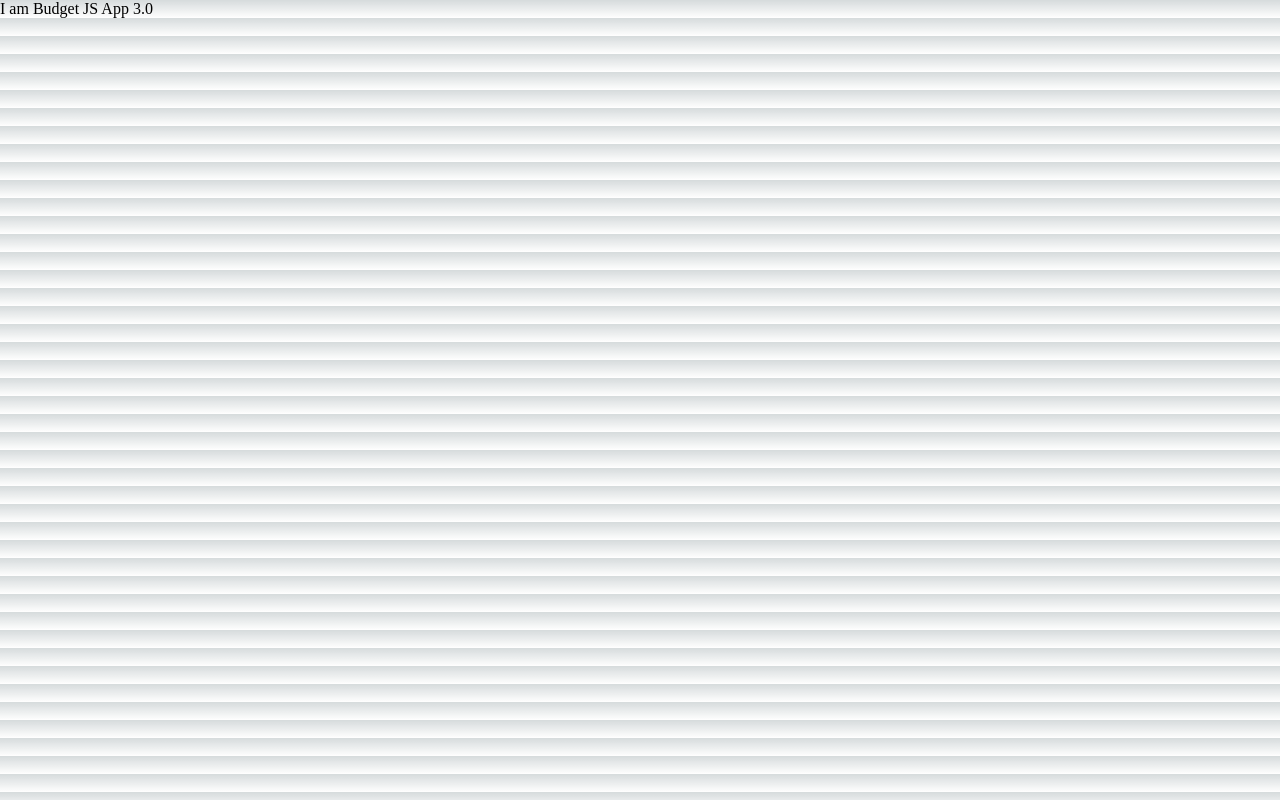
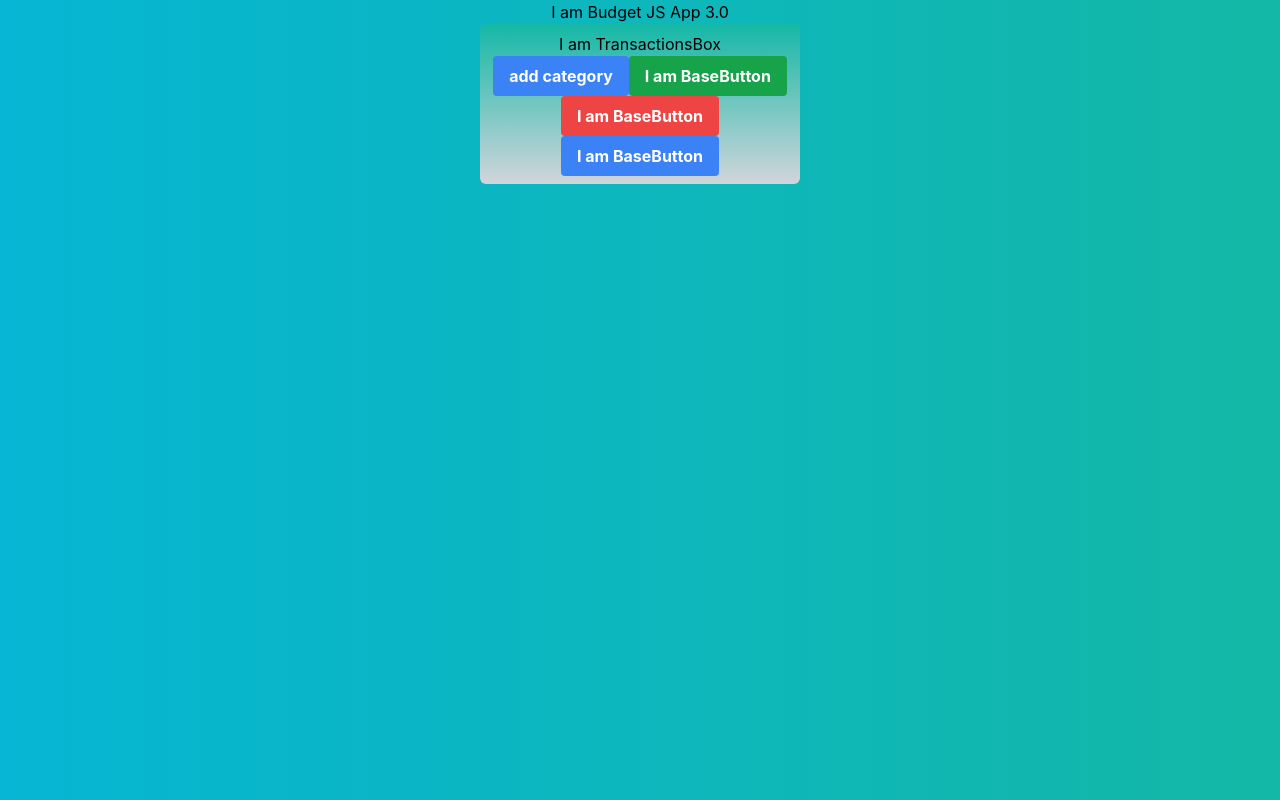
Before and after one commit to Andressitoito/Budget-JS-App-3.0, a Next.js app: page / in a window 1280 px wide. Built offline with nearby package versions, Linux system fonts and the light colour scheme.

Commit message:
Add new dependency, Tailwind. Start with folder arrangement. Add buttons components
A first approach to folder arrangement has been initiated, also a first example of buttons.
Transactions Box component is in progress.

```diff
--- /dev/null
+++ b/components/interaction/Base-button.js
@@ -0,0 +1,21 @@
+const BaseButton = (props) => {
+	const bgColor =
+		(props.danger && "bg-red-500") ||
+		(props.success && "bg-green-600") ||
+		"bg-blue-500";
+
+	const bgColorHover =
+		(props.danger && "hover:bg-red-600") ||
+		(props.success && "hover:bg-green-700") ||
+		"hover:bg-blue-700";
+
+	return (
+		<button
+			className={`${bgColor}  ${bgColorHover}  text-white font-bold py-2 px-4 rounded transition delay-100 duration-500 ease-in-out`}
+		>
+			I am BaseButton
+		</button>
+	);
+};
+
+export default BaseButton;
--- /dev/null
+++ b/components/ui/transactions.js
@@ -0,0 +1,40 @@
+import BaseButton from "../interaction/Base-button";
+
+
+
+
+const TransactionsBox = () => {
+ return (
+  <section className="bg-gradient-to-b from-teal-500 to-gray-300 w-80  mx-auto p-2 rounded-md">
+   <p>I am TransactionsBox</p>
+   <button className="bg-blue-500 hover:bg-blue-700 text-white font-bold py-2 px-4 rounded transition delay-100 duration-500 ease-in-out">add category</button>
+   <BaseButton success/>
+   <BaseButton danger/>
+   <BaseButton />
+  </section>
+ )
+}
+
+export default TransactionsBox;
+
+/*
+GREEN BUTTONS
+
+create new
+ok
+accept
+
+RED BUTTONS
+
+cancel
+delete
+close
+
+UI BUTTONS
+
+all layout interface
+
+
+
+
+*/
--- a/package.json
+++ b/package.json
@@ -15,5 +15,10 @@
     "next": "13.1.1",
     "react": "18.2.0",
     "react-dom": "18.2.0"
+  },
+  "devDependencies": {
+    "autoprefixer": "^10.4.13",
+    "postcss": "^8.4.20",
+    "tailwindcss": "^3.2.4"
   }
 }
--- a/pages/_document.js
+++ b/pages/_document.js
@@ -4,7 +4,7 @@ export default function Document() {
  return (
   <Html lang="en">
    <Head />
-      <body>
+   <body className='bg-gradient-to-r from-cyan-500 to-teal-500'>
     <Main />
     <NextScript />
    </body>
--- a/pages/index.js
+++ b/pages/index.js
@@ -1,11 +1,12 @@
-
+import TransactionsBox from "../components/ui/transactions";
 
 const Home = () => {
   return (
-    <>
-     <p>I am Budget JS App 3.0</p>
-    </>
-  )
-}
+    <section className="text-center">
+      <p>I am Budget JS App 3.0</p>
+      <TransactionsBox />
+    </section>
+  );
+};
 
 export default Home;
--- /dev/null
+++ b/postcss.config.js
@@ -0,0 +1,6 @@
+module.exports = {
+  plugins: {
+    tailwindcss: {},
+    autoprefixer: {},
+  },
+}
--- a/styles/globals.css
+++ b/styles/globals.css
@@ -1,98 +1,13 @@
-:root {
-  --max-width: 1100px;
-  --border-radius: 12px;
-  --font-mono: ui-monospace, Menlo, Monaco, 'Cascadia Mono', 'Segoe UI Mono',
-    'Roboto Mono', 'Oxygen Mono', 'Ubuntu Monospace', 'Source Code Pro',
-    'Fira Mono', 'Droid Sans Mono', 'Courier New', monospace;
-
-  --foreground-rgb: 0, 0, 0;
-  --background-start-rgb: 214, 219, 220;
-  --background-end-rgb: 255, 255, 255;
-
-  --primary-glow: conic-gradient(
-    from 180deg at 50% 50%,
-    #16abff33 0deg,
-    #0885ff33 55deg,
-    #54d6ff33 120deg,
-    #0071ff33 160deg,
-    transparent 360deg
-  );
-  --secondary-glow: radial-gradient(
-    rgba(255, 255, 255, 1),
-    rgba(255, 255, 255, 0)
-  );
-
-  --tile-start-rgb: 239, 245, 249;
-  --tile-end-rgb: 228, 232, 233;
-  --tile-border: conic-gradient(
-    #00000080,
-    #00000040,
-    #00000030,
-    #00000020,
-    #00000010,
-    #00000010,
-    #00000080
-  );
-
-  --callout-rgb: 238, 240, 241;
-  --callout-border-rgb: 172, 175, 176;
-  --card-rgb: 180, 185, 188;
-  --card-border-rgb: 131, 134, 135;
-}
-
-@media (prefers-color-scheme: dark) {
-  :root {
-    --foreground-rgb: 255, 255, 255;
-    --background-start-rgb: 0, 0, 0;
-    --background-end-rgb: 0, 0, 0;
-
-    --primary-glow: radial-gradient(rgba(1, 65, 255, 0.4), rgba(1, 65, 255, 0));
-    --secondary-glow: linear-gradient(
-      to bottom right,
-      rgba(1, 65, 255, 0),
-      rgba(1, 65, 255, 0),
-      rgba(1, 65, 255, 0.3)
-    );
-
-    --tile-start-rgb: 2, 13, 46;
-    --tile-end-rgb: 2, 5, 19;
-    --tile-border: conic-gradient(
-      #ffffff80,
-      #ffffff40,
-      #ffffff30,
-      #ffffff20,
-      #ffffff10,
-      #ffffff10,
-      #ffffff80
-    );
-
-    --callout-rgb: 20, 20, 20;
-    --callout-border-rgb: 108, 108, 108;
-    --card-rgb: 100, 100, 100;
-    --card-border-rgb: 200, 200, 200;
-  }
-}
-
-* {
-  box-sizing: border-box;
-  padding: 0;
-  margin: 0;
-}
+@tailwind base;
+@tailwind components;
+@tailwind utilities;
 
 html,
 body {
-  max-width: 100vw;
-  overflow-x: hidden;
-}
-
-body {
-  color: rgb(var(--foreground-rgb));
-  background: linear-gradient(
-      to bottom,
-      transparent,
-      rgb(var(--background-end-rgb))
-    )
-    rgb(var(--background-start-rgb));
+  padding: 0;
+  margin: 0;
+  font-family: -apple-system, BlinkMacSystemFont, Segoe UI, Roboto, Oxygen,
+    Ubuntu, Cantarell, Fira Sans, Droid Sans, Helvetica Neue, sans-serif;
 }
 
 a {
@@ -100,8 +15,95 @@ a {
   text-decoration: none;
 }
 
-@media (prefers-color-scheme: dark) {
-  html {
-    color-scheme: dark;
-  }
+* {
+  box-sizing: border-box;
 }
+
+/* *, *:before, *:after{
+  box-sizing: border-box;
+}
+
+html, body, div, span, object, iframe, figure, h1, h2, h3, h4, h5, h6, p, blockquote, pre, a, code, em, img, small, strike, strong, sub, sup, tt, b, u, i, ol, ul, li, fieldset, form, label, table, caption, tbody, tfoot, thead, tr, th, td, main, canvas, embed, footer, header, nav, section, video{
+  margin: 0;
+  padding: 0;
+  border: 0;
+  font-size: 100%;
+  font-family: -apple-system, BlinkMacSystemFont, Segoe UI, Roboto, Oxygen,
+  Ubuntu, Cantarell, Fira Sans, Droid Sans, Helvetica Neue, sans-serif;
+  vertical-align: baseline;
+  text-rendering: optimizeLegibility;
+  -webkit-font-smoothing: antialiased;
+  text-size-adjust: none;
+
+  --color-grey-50: hsl(265, 55%, 96%);
+  --color-grey-100: hsl(265, 19%, 88%);
+  --color-grey-200: hsl(265, 7%, 70%);
+  --color-grey-300: hsl(265, 6%, 66%);
+  --color-grey-400: hsl(265, 4%, 57%);
+  --color-grey-500: hsl(265, 3%, 53%);
+  --color-grey-600: hsl(265, 4%, 42%);
+  --color-grey-700: hsl(265, 4%, 31%);
+  --color-grey-800: hsl(276, 5%, 20%);
+  --color-grey-900: hsl(280, 5%, 13%);
+
+  --color-primary-50: #c8b3ce;
+  --color-primary-100: #a07aaa;
+  --color-primary-200: #884c97;
+  --color-primary-300: #843897;
+  --color-primary-400: #732392;
+  --color-primary-500: #5a097a;
+  --color-primary-600: #480264;
+  --color-primary-700: #3d0264;
+
+  --color-success-100: #a2f0bc;
+  --color-success-500: #12bd4b;
+
+  --color-error-100: #f1acc9;
+  --color-error-500: #a10c4a;
+
+  --size-1: 0.25rem;
+  --size-2: 0.5rem;
+  --size-3: 0.75rem;
+  --size-4: 1rem;
+  --size-5: 1.25rem;
+  --size-6: 1.5rem;
+  --size-8: 2rem;
+  --size-16: 4rem;
+  --size-20: 5rem;
+  --size-40: 10rem;
+
+  background-color: var(--color-grey-500);
+  color: #252525;
+
+}
+
+footer, header, nav, section, main{
+  display: block;
+}
+
+body{
+  line-height: 1;
+}
+
+ol, ul{
+  list-style: none;
+}
+
+blockquote, q{
+  quotes: none;
+}
+
+blockquote:before, blockquote:after, q:before, q:after{
+  content: '';
+  content: none;
+}
+
+table{
+  border-collapse: collapse;
+  border-spacing: 0;
+}
+
+input{
+  -webkit-appearance: none;
+  border-radius: 0;
+} */
--- /dev/null
+++ b/styles/index.module.css
@@ -0,0 +1,4 @@
+.section {
+	background-color: black;
+	color: white;
+}
--- /dev/null
+++ b/tailwind.config.js
@@ -0,0 +1,14 @@
+/** @type {import('tailwindcss').Config} */
+module.exports = {
+  darkMode: 'class',
+  content: [
+    "./pages/**/*.{js,ts,jsx,tsx}",
+    "./components/**/*.{js,ts,jsx,tsx}",
+  ],
+  theme: {
+    extend: {
+      // fontFamily:
+    },
+  },
+  plugins: [],
+}
```
Also changed, not shown: components/interaction/Cancel-button.js (added), components/interaction/Success-button.js (added), 1 other file (tests, documents, lock files or other folders). Lines whose indentation alone changed are shown as unchanged.
